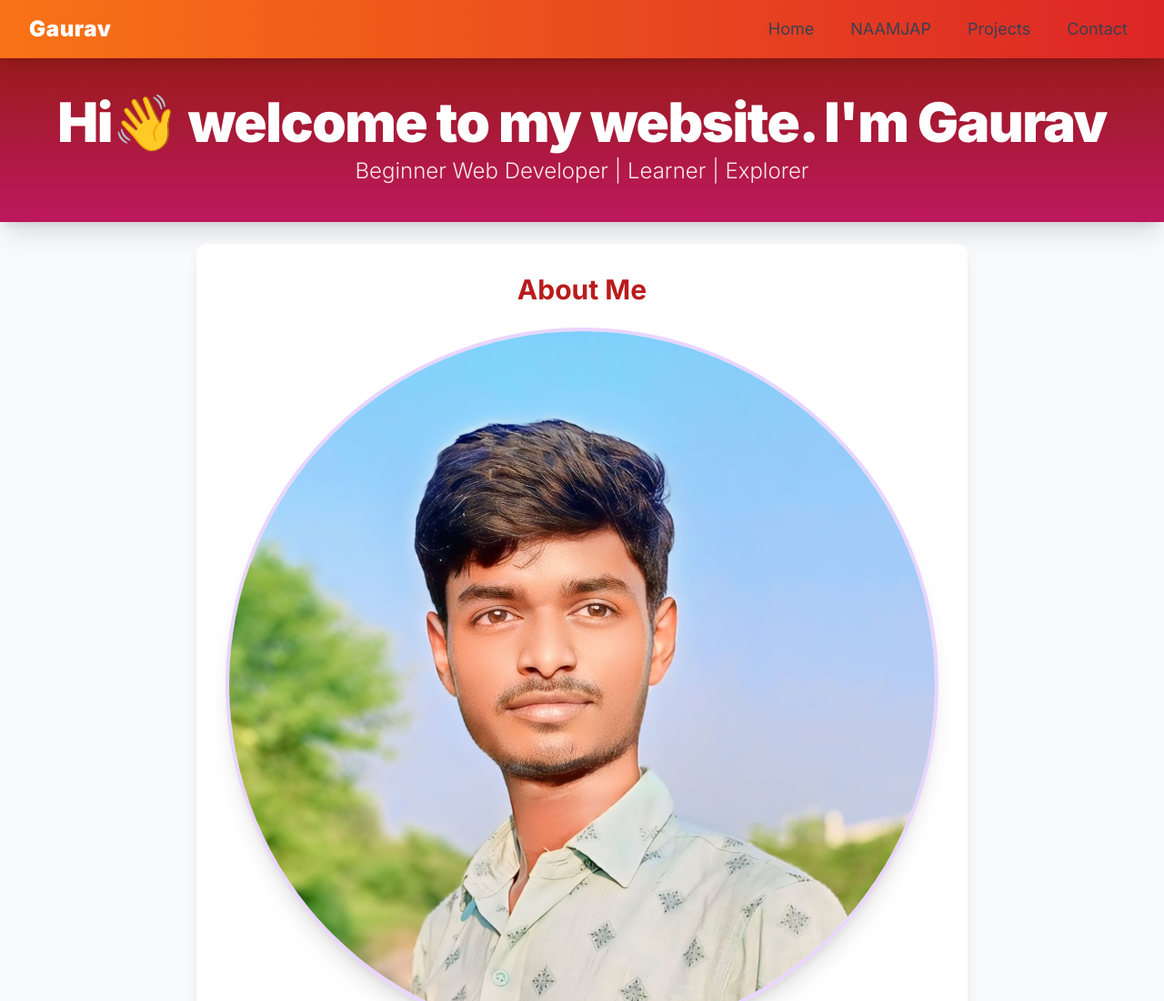
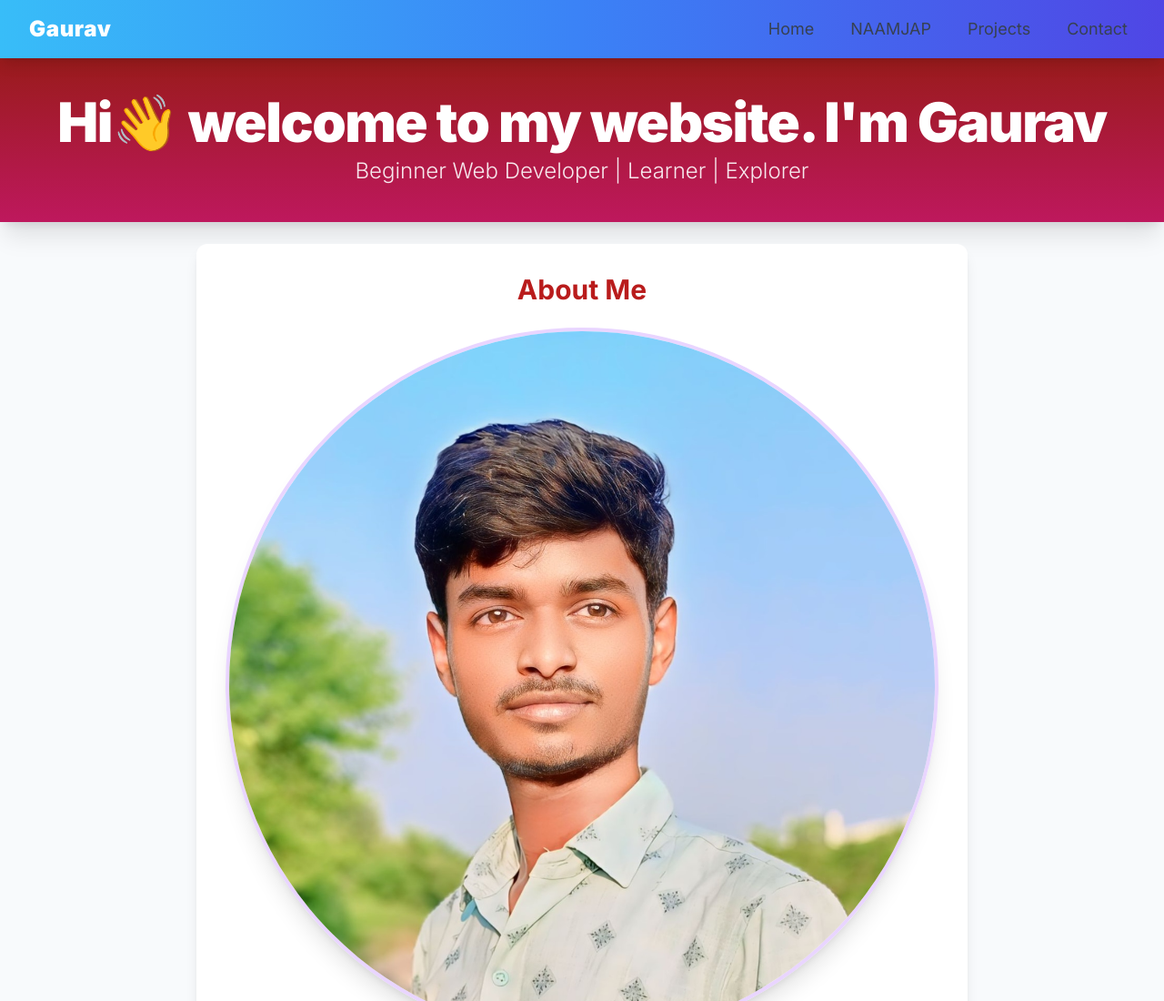
Before and after one commit to stnmgaurav/stnmgauravportfolio, a plain HTML site: page index.html in a window 1280 px wide. Shown: the top 1100 px of the page at 91% size. Drawn offline with nearby package versions, Linux system fonts and the light colour scheme.

Commit message:
Change navigation bar gradient colors

```diff
--- a/index.html
+++ b/index.html
@@ -104,7 +104,7 @@
 <body>
 
   <!-- ATTRACTIVE AND RESPONSIVE NAVIGATION BAR -->
-  <nav class="fixed top-0 left-0 w-full z-50 bg-gradient-to-r from-orange-500 to-red-600 shadow-lg">
+  <nav class="fixed top-0 left-0 w-full z-50 bg-gradient-to-r from-sky-400 via-blue-500 to-indigo-600 shadow-lg">
     <div class="max-w-7xl mx-auto px-4 sm:px-6 lg:px-8 h-16 flex items-center justify-between">
         <!-- Logo/Title -->
         <a href="index.html" class="text-2xl font-extrabold text-white tracking-wide hover:text-blue-100 transition duration-300">
```
